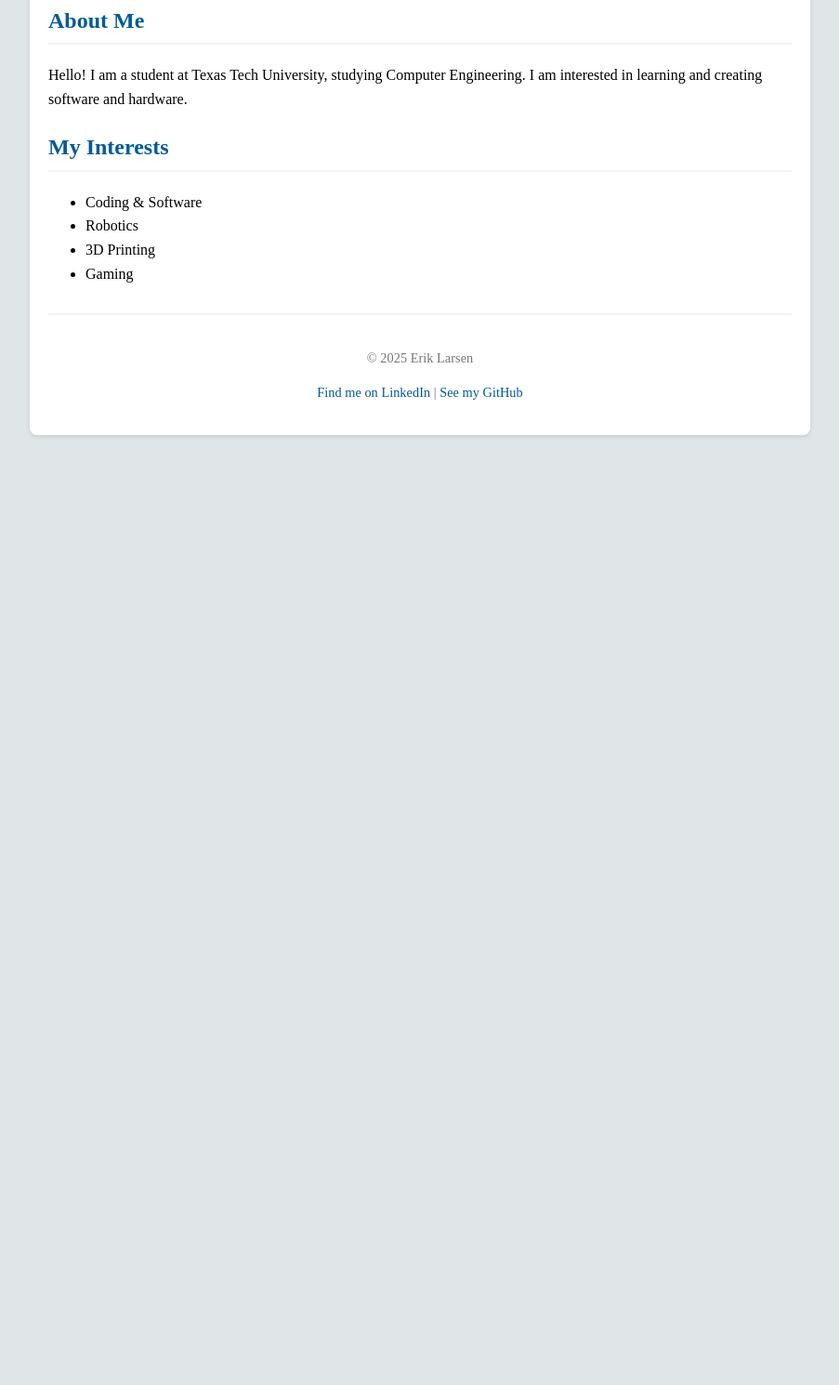
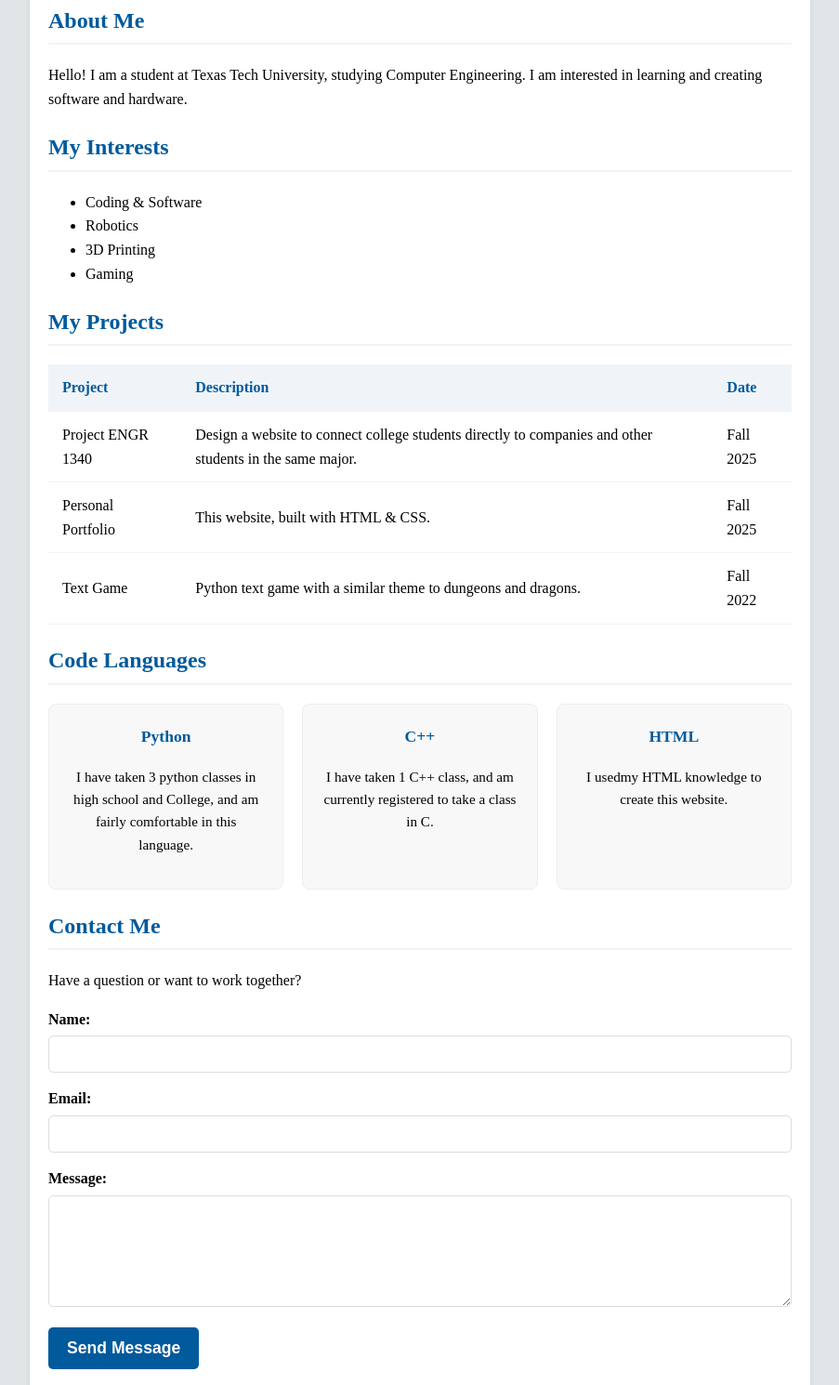
Before and after one commit to Erik-Tech67/my-portfolio, a plain HTML site: page index.html in a window 1280 px wide. Shown: the part 350-1840 px from the top of the page at 93% size, without its empty margins (188-1091 px from the left). Before the commit the page ends 826 px from the top, so only its background shows below. Drawn offline with Linux system fonts and the light colour scheme.

Commit message:
Added my projects, known languages, and contact me.

```diff
--- a/css/styles.css
+++ b/css/styles.css
@@ -53,3 +53,97 @@ footer a {
 footer a:hover {
     text-decoration: underline; /* Add underline back on hover */
 }
+
+table {
+    width: 100%; /* Make the table fill the container */
+    border-collapse: collapse; /* Remove ugly space between cells */
+    margin-top: 20px;
+}
+
+/* Style all table cells (headers and data) */
+th, td {
+    border-bottom: 1px solid #f0f4f8; /* Light line between rows */
+    padding: 12px 15px; /* Add space *inside* the cells */
+    text-align: left; /* Align text to the left */
+}
+
+/* Style just the header row */
+thead th {
+    background-color: #f0f4f8; /* Light gray background for header */
+    color: #005a9c; /* Blue text for header */
+    font-weight: bold;
+}
+
+/* Add a hover effect to body rows */
+tbody tr:hover {
+    background-color: #f8f8f8; /* Highlight row on hover */
+}
+
+.features {
+    display: flex; /* This is the magic! Tells the div to be a flex container */
+    justify-content: space-between; /* Distribute items evenly */
+    gap: 20px; /* Add space between items */
+    margin-top: 20px;
+}
+
+.feature-item {
+    background-color: #f8f8f8;
+    border: 1px solid #eee;
+    border-radius: 8px;
+    padding: 20px;
+    flex-basis: 32%; /* Each item takes up roughly 1/3 of the space */
+    text-align: center;
+}
+
+.feature-item h3 {
+    margin-top: 0;
+    font-size: 1.1em;
+    color: #005a9c;
+}
+
+.feature-item p {
+    font-size: 0.95em;
+}
+
+/* --- Form Styles --- */
+.form-group {
+    margin-bottom: 15px;
+}
+
+.form-group label {
+    display: block; /* Put label on its own line */
+    font-weight: bold;
+    margin-bottom: 5px;
+    font-size: 1.0em;
+}
+
+.form-group input,
+.form-group textarea {
+    width: 100%; /* Make fields fill the container */
+    padding: 10px;
+    font-size: 1em;
+    border-radius: 5px;
+    border: 1px solid #ddd;
+    box-sizing: border-box; /* Important for 100% width */
+}
+
+.form-group textarea {
+    min-height: 120px;
+    resize: vertical; /* Allow user to resize vertically */
+}
+
+.submit-button {
+    background-color: #005a9c;
+    color: white;
+    padding: 12px 20px;
+    border: none;
+    border-radius: 5px;
+    font-size: 1.1em;
+    font-weight: bold;
+    cursor: pointer;
+    transition: background-color 0.2s;
+}
+
+.submit-button:hover {
+    background-color: #004a80;
+}
--- a/index.html
+++ b/index.html
@@ -32,6 +32,79 @@
                 <li>Gaming</li>
             </ul>
         </section>
+
+        <section class="projects">
+            <h2>My Projects</h2>
+            <table>
+                <thead>
+                    <tr>
+                        <th>Project</th>
+                        <th>Description</th>
+                        <th>Date</th>
+                    </tr>
+                </thead>
+                <tbody>
+                    <tr>
+                        <td>Project ENGR 1340</td>
+                        <td>Design a website to connect college students directly to companies and other students in the same major.</td>
+                        <td>Fall 2025</td>
+                    </tr>
+                    <tr>
+                        <td>Personal Portfolio</td>
+                        <td>This website, built with HTML & CSS.</td>
+                        <td>Fall 2025</td>
+                    </tr>
+                    <tr>
+                        <td>Text Game</td>
+                        <td>Python text game with a similar theme to dungeons and dragons.</td>
+                        <td>Fall 2022</td>
+                    </tr>
+                </tbody>
+            </table>
+        </section>
+
+        <section class="key-features">
+            <h2>Code Languages</h2>
+            <div class="features">
+                <div class="feature-item">
+                    <h3>Python</h3>
+                    <p>I have taken 3 python classes in high school and College, and am fairly comfortable in this language.</p>
+                </div>
+                <div class="feature-item">
+                    <h3>C++</h3>
+                    <p>I have taken 1 C++ class, and am currently registered to take a class in C.</p>
+                </div>
+                <div class="feature-item">
+                    <h3>HTML</h3>
+                    <p>I usedmy HTML knowledge to create this website.</p>
+                </div>
+            </div>
+        </section>
+
+        <section class="contact">
+            <h2>Contact Me</h2>
+            <p>Have a question or want to work together?</p>
+
+            <form action="mailto:erik.larsen@ttu.edu" method="POST" enctype="text/plain">
+                <div class="form-group">
+                    <label for="name">Name:</label>
+                    <input type="text" id="name" name="name">
+                </div>
+
+                <div class="form-group">
+                    <label for="email">Email:</label>
+                    <input type="email" id="email" name="email">
+                </div>
+
+                <div class="form-group">
+                    <label for="message">Message:</label>
+                    <textarea id="message" name="message"></textarea>
+                </div>
+
+                <button type="submit" class="submit-button">Send Message</button>
+            </form>
+        </section>
+
     </main>
 
     <footer>
```
